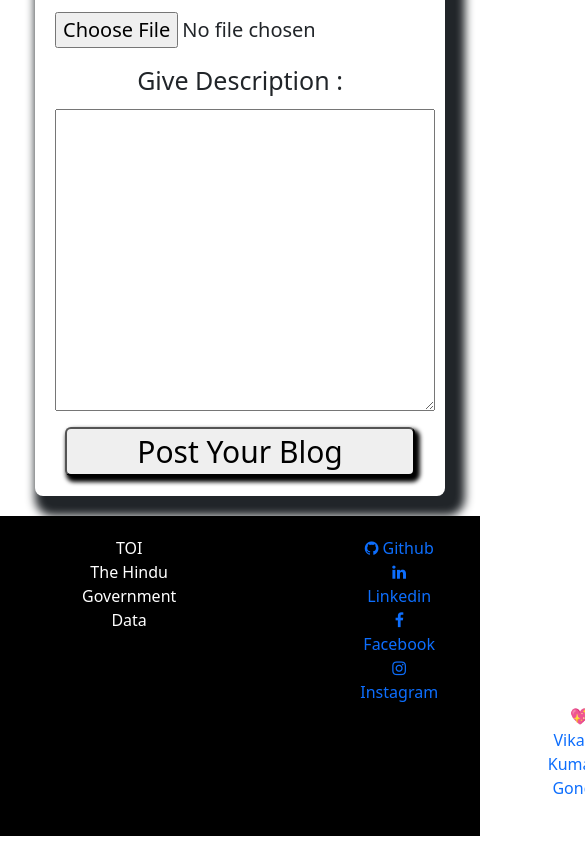
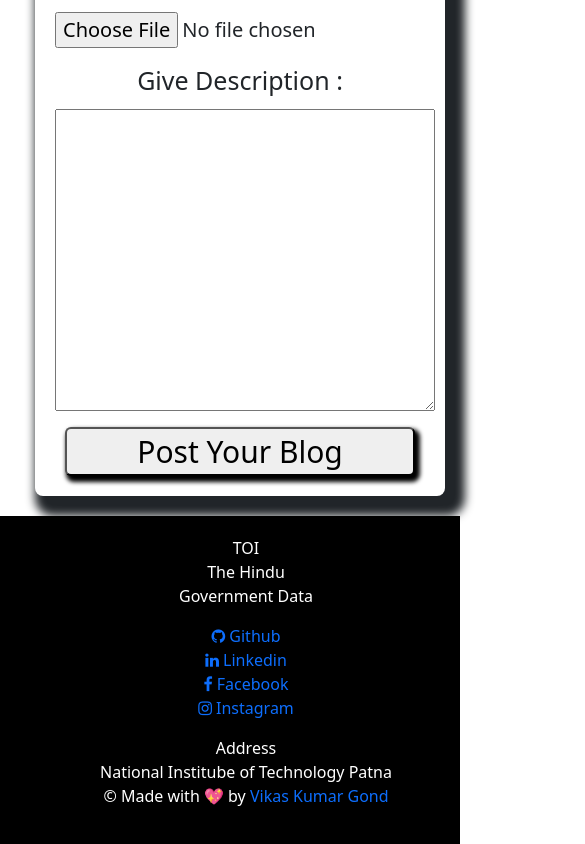
Before and after one commit to VikasKrGond/VKG-Prime-Blog, a plain HTML site: page index.html in a window 390 px wide. Shown: the part 4443-5287 px from the top of the page, 585 px wide, since content can reach past the window. Drawn offline with nearby package versions, Linux system fonts and the light colour scheme.

Commit message:
Footer Response

```diff
--- a/style.css
+++ b/style.css
@@ -159,4 +159,9 @@ footer ul li a {
   .navbar{
     width: 480px;
   }
+  footer {
+    width: 460px;
+    padding: 20px;
+    display: block;
+  }
 }
```
